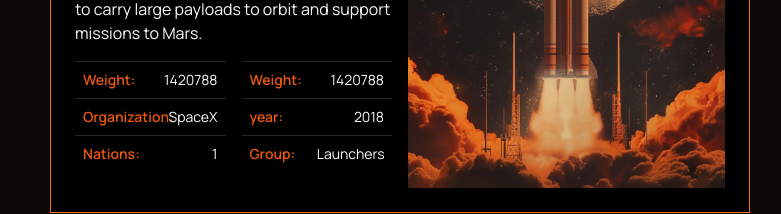
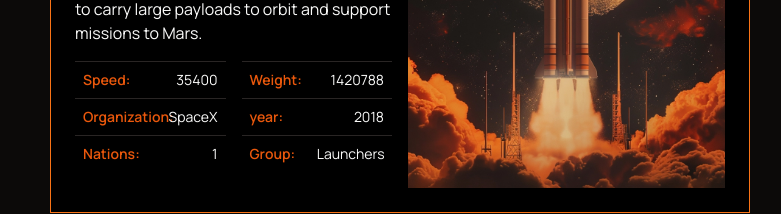
Before and after one commit to amelie-schlueter/rocket_quartett_ai, a Next.js app: page /1 in a window 1280 px wide. Shown: the part 278-492 px from the top of the page, without its empty margins (240-1021 px from the left). Built offline with nearby package versions, Linux system fonts and the light colour scheme.

Commit message:
Add Speed to the Information Table

```diff
--- a/src/components/Cards/MoreInformation.tsx
+++ b/src/components/Cards/MoreInformation.tsx
@@ -10,7 +10,7 @@ const MoreInformation = ({ data }: { data: Rocket }) => {
                 <h1 className="mb-2">{data.name}</h1>
                 <p>{data.information}</p>
                 <div className=" py-4 grid md:grid-cols-2 md:gap-x-4 text-sm">
-                    <ChatHeaderItem value={data.weight} label={'Weight'} />
+                    <ChatHeaderItem value={data.max_speed} label={'Speed'} />
                     <ChatHeaderItem value={data.weight} label={'Weight'} />
                     <ChatHeaderItem
                         value={data.lead_organization}
```
